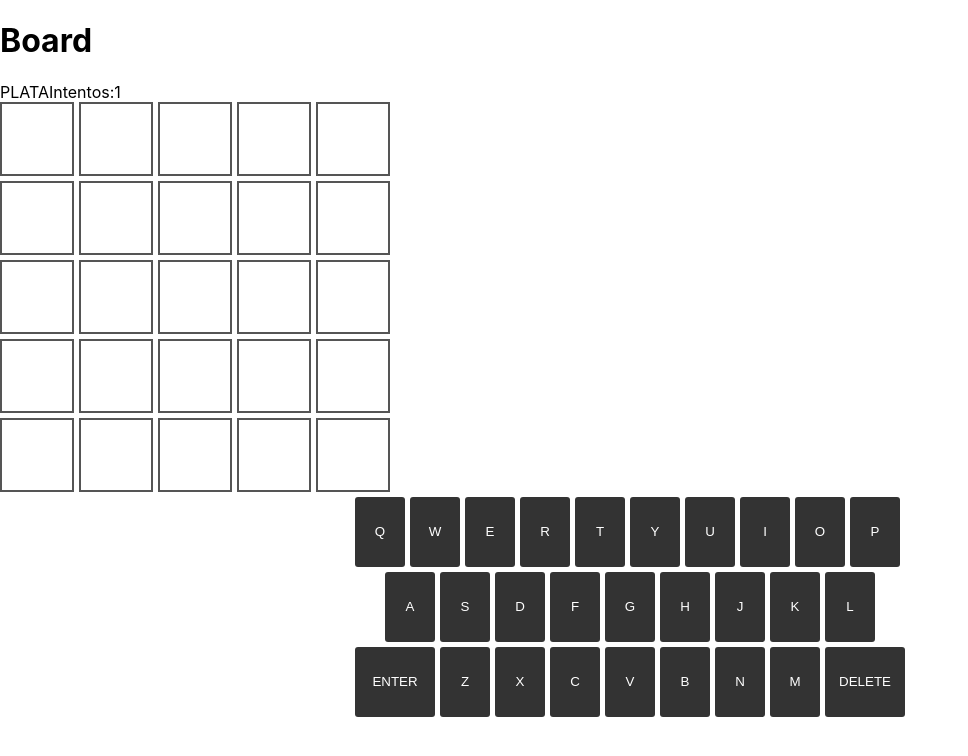
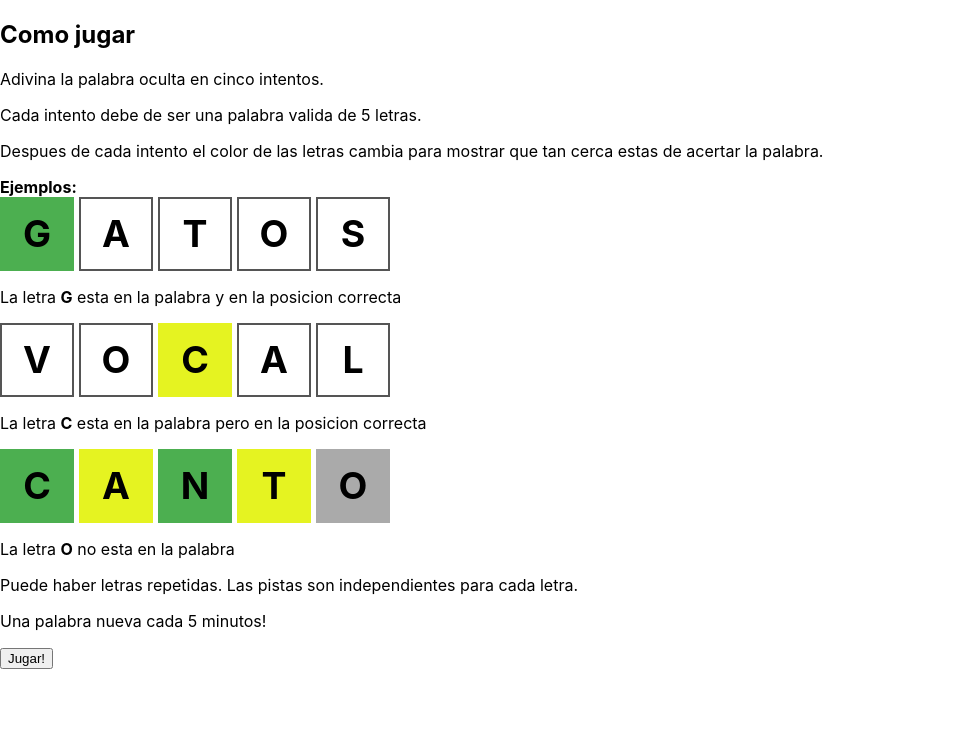
Before and after one commit to JorgeAsMoreno/dd360, a React (Create React App) app: page / in a window 1280 px wide. Shown: the top 756 px of the page, without its empty margins (0-968 px from the left). Built offline with nearby package versions, Linux system fonts and the light colour scheme.

Commit message:
feature: onboarding

```diff
--- a/src/App.tsx
+++ b/src/App.tsx
@@ -1,10 +1,25 @@
-import React from 'react';
+import React, { useEffect, useState } from 'react';
 import Board from './components/Board/Board';
+import Onboarding from './components/Onboarding/Onboarding';
 
 function App() {
+  const [hasOnboarding, setHasOnboarding] = useState<boolean>(false)
+
+  useEffect(() => {
+    const hasInteracted = localStorage.getItem('hasInteracted')
+    if (hasInteracted === 'true') {
+      setHasOnboarding(true)
+    }
+  }, [])
   return (
     <React.Fragment>
-      <Board />
+      {
+        hasOnboarding === false ?
+        <Onboarding
+          {...{setHasOnboarding}}
+        /> :
+        <Board />
+      }
     </React.Fragment>
   );
 }
--- a/src/components/Board/Board.tsx
+++ b/src/components/Board/Board.tsx
@@ -91,6 +91,7 @@ const Board = () => {
             key={i}
             word={word}
             solution={event.wordChoosed}
+            isExample={false}
           />
         ))}
 
--- a/src/components/Box/Box.tsx
+++ b/src/components/Box/Box.tsx
@@ -4,7 +4,7 @@ import styles from './box.module.scss'
 import classNames from 'classnames/bind'
 const classes = classNames.bind(styles)
 
-const Box = ({ value, status }: IBoxProps) => {
+const Box = ({ value, status, isExample }: IBoxProps) => {
 
   const boxStatus = classes({
     correct: status === "correct",
--- a/src/components/Box/box.interface.tsx
+++ b/src/components/Box/box.interface.tsx
@@ -3,4 +3,5 @@ import { BoxStatus } from "../../types/types"
 export interface IBoxProps {
   value: string
   status: BoxStatus
+  isExample?: boolean
 }
--- /dev/null
+++ b/src/components/Onboarding/Onboarding.tsx
@@ -0,0 +1,58 @@
+import RowFinished from '../RowFinished/RowFinished'
+
+const Onboarding = ({ setHasOnboarding }: any) => {
+  const handleStartGame = () => {
+    localStorage.setItem('hasInteracted', 'true')
+    setHasOnboarding(true)
+  }
+  return (
+    <section>
+      <div>
+        <h1>Como jugar</h1>
+      </div>
+      <div>
+        <p>Adivina la palabra oculta en cinco intentos.</p>
+        <p>Cada intento debe de ser una palabra valida de 5 letras.</p>
+        <p>Despues de cada intento el color de las letras cambia para mostrar que tan cerca estas de acertar la palabra.</p>
+      </div>
+      <div>
+        <b>Ejemplos:</b>
+        <div>
+          <RowFinished
+            word='GATOS'
+            solution='GXXXX'
+            isExample={true}
+          />
+          <p>La letra <b>G</b> esta en la palabra y en la posicion correcta</p>
+        </div>
+        <div>
+          <RowFinished
+            word='VOCAL'
+            solution='CXXXX'
+            isExample={true}
+          />
+          <p>La letra <b>C</b> esta en la palabra pero en la posicion correcta</p>
+        </div>
+        <div>
+          <RowFinished
+            word='CANTO'
+            solution='CPNAT'
+            isExample={false}
+          />
+          <p>La letra <b>O</b> no esta en la palabra</p>
+        </div>
+      </div>
+      <div>
+        <p>Puede haber letras repetidas. Las pistas son independientes para cada letra. </p>
+      </div>
+      <div>
+        <p>Una palabra nueva cada 5 minutos!</p>
+        <button onClick={handleStartGame}>
+          Jugar!
+        </button>
+      </div>
+    </section>
+  )
+}
+
+export default Onboarding
--- a/src/components/RowFinished/RowFinished.tsx
+++ b/src/components/RowFinished/RowFinished.tsx
@@ -1,18 +1,9 @@
-import React from 'react'
 import { IRowFinished } from './rowfinished.interface'
 import Box from '../Box/Box'
-import { BoxStatus } from '../../types/types'
 import '../../styles/rows.scss'
+import { checkLetter } from '../../utils/checkLetter'
 
-const RowFinished = ({ word, solution }: IRowFinished) => {
-
-  const checkLetter = (letter: string, position: number): BoxStatus => {
-    if (solution.includes(letter)) {
-      if (solution[position] === letter) {
-        return 'correct'
-      } else return 'present'
-    } else return 'absent'
-  }
+const RowFinished = ({ word, solution, isExample }: IRowFinished) => {
 
   return (
     <div className='row'>
@@ -21,7 +12,7 @@ const RowFinished = ({ word, solution }: IRowFinished) => {
           <Box
             key={index}
             value={word[index]}
-            status={checkLetter(word[index], index)}
+            status={checkLetter(word[index], index, solution, isExample)}
           />
         ))
       }
--- a/src/components/RowFinished/rowfinished.interface.tsx
+++ b/src/components/RowFinished/rowfinished.interface.tsx
@@ -1,4 +1,5 @@
 export interface IRowFinished {
   word: string
   solution: string
+  isExample: boolean
 }
--- /dev/null
+++ b/src/utils/checkLetter.tsx
@@ -0,0 +1,12 @@
+import { BoxStatus } from "../types/types"
+
+export const checkLetter = (letter: string, position: number, solution: string, isExample: boolean): BoxStatus => {
+  if (solution.includes(letter)) {
+    if (solution[position] === letter) {
+      return 'correct'
+    } else return 'present'
+  }
+  if (isExample === true) {
+    return 'empty'
+  } else return 'absent'
+}
```
